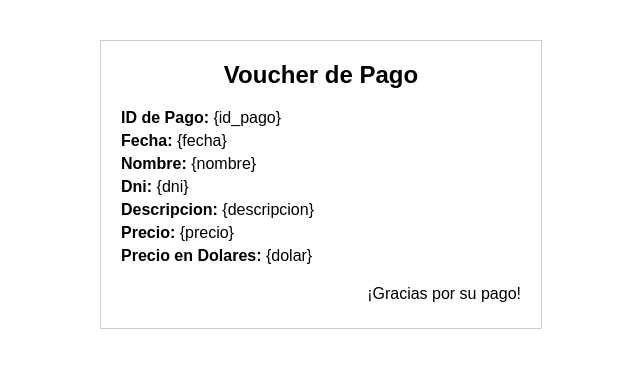
After one commit to Liounex/ProyectoMejora, a PHP site: page /view/content/voucher.html in a window 1280 px wide. The commit adds this page. Shown: the top 368 px of the page, without its empty margins (319-959 px from the left). Run offline with PHP 8.4, Linux system fonts and the light colour scheme.

Commit message:
finalizado

```diff
--- a/view/certificados.php
+++ b/view/certificados.php
@@ -71,6 +71,7 @@ $datos = $obj->showdata($_GET['id']);
                           </div>
                         </form>
                       </div>
+                      <a class="btn" href="<?= APP_URL . '/view/detail?id=' . $value2["tramite_id"]?>" title="Detalle"><i class="fa fa-info"></i></a>
                     </td>
                   </tr>
                 <?php endforeach; ?>
--- a/view/constancias.php
+++ b/view/constancias.php
@@ -70,6 +70,7 @@ $datos = $obj->showdata($_GET['id']);
                           </div>
                         </form>
                       </div>
+                      <a class="btn" href="<?= APP_URL . '/view/detail?id=' . $value2["tramite_id"]?>" title="Detalle"><i class="fa fa-info"></i></a>
                     </td>
                   </tr>
                 <?php endforeach; ?>
--- /dev/null
+++ b/view/content/voucher.html
@@ -0,0 +1,76 @@
+<!DOCTYPE html>
+<html>
+
+<head>
+    <meta charset="UTF-8">
+    <title>Voucher de Pago</title>
+    <style>
+        body {
+            font-family: Arial, sans-serif;
+            margin: 0;
+            padding: 20px;
+        }
+
+        h1 {
+            text-align: center;
+        }
+
+        .voucher {
+            margin: 20px auto;
+            padding: 20px;
+            border: 1px solid #ccc;
+            max-width: 400px;
+        }
+
+        .voucher p {
+            margin: 10px 0;
+        }
+
+        .voucher .header {
+            text-align: center;
+            margin-bottom: 20px;
+        }
+
+        .voucher .header h2 {
+            margin: 0;
+        }
+
+        .voucher .details {
+            margin-bottom: 20px;
+        }
+
+        .voucher .details p {
+            margin: 5px 0;
+        }
+
+        .voucher .footer {
+            text-align: right;
+        }
+
+        .voucher .footer p {
+            margin: 5px 0;
+        }
+    </style>
+</head>
+
+<body>
+    <div class="voucher">
+        <div class="header">
+            <h2>Voucher de Pago</h2>
+        </div>
+        <div class="details">
+            <p><strong>ID de Pago:</strong> {id_pago}</p>
+            <p><strong>Fecha:</strong> {fecha}</p>
+            <p><strong>Nombre:</strong> {nombre}</p>
+            <p><strong>Dni:</strong> {dni}</p>
+            <p><strong>Descripcion:</strong> {descripcion}</p>
+            <p><strong>Precio:</strong> {precio} </p>
+            <p><strong>Precio en Dolares:</strong> {dolar}</p>
+        </div>
+        <div class="footer">
+            <p>¡Gracias por su pago!</p>
+        </div>
+    </div>
+</body>
+
+</html>
--- a/view/detalle.php
+++ b/view/detalle.php
@@ -111,5 +111,5 @@
     </div>
     <?php include_once __DIR__ . '/layout/footermenu.php'; ?>
 <?php else : ?>
-    <?php header('Location: tramiteus'); ?>
+    <?php header('Location: dashboard'); ?>
 <?php endif; ?>
--- a/view/examenes.php
+++ b/view/examenes.php
@@ -70,6 +70,7 @@ $datos = $obj->showdata($_GET['id']);
                           </div>
                         </form>
                       </div>
+                      <a class="btn" href="<?= APP_URL . '/view/detail?id=' . $value2["tramite_id"]?>" title="Detalle"><i class="fa fa-info"></i></a>
                     </td>
                   </tr>
                 <?php endforeach; ?>
```
Also changed, not shown: view/content/generar_pdf.php (added, +56 -0 lines), view/content/pdf.php (deleted, +0 -13 lines), view/content/script.php (+29 -12 lines), view/content/updatepago.php (deleted, +0 -44 lines), view/detail.php (added, +74 -0 lines), view/tramiteus.php (+7 -2 lines), view/content/fondo.png (deleted), view/content/template_5.png (deleted), view/content/vercerti.php (line endings or trailing spaces), 4 other files.
